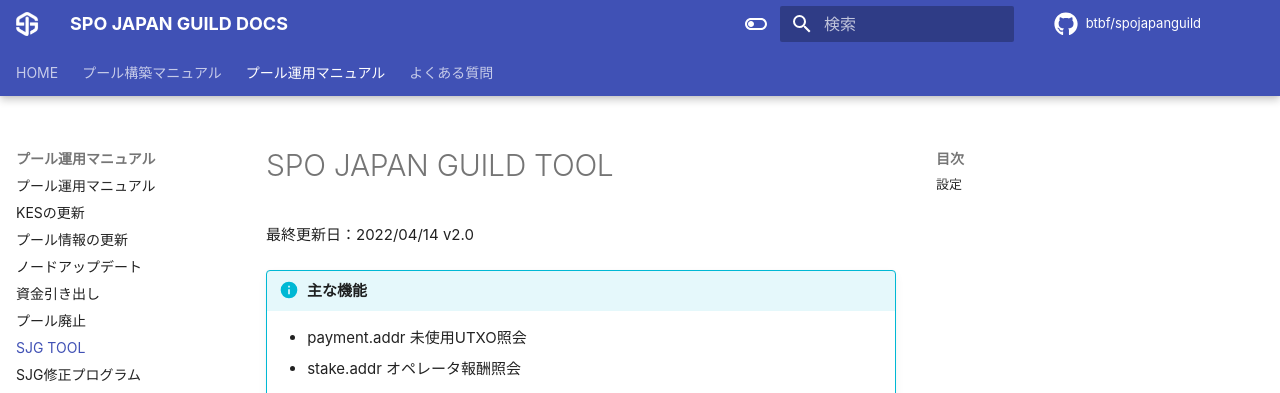
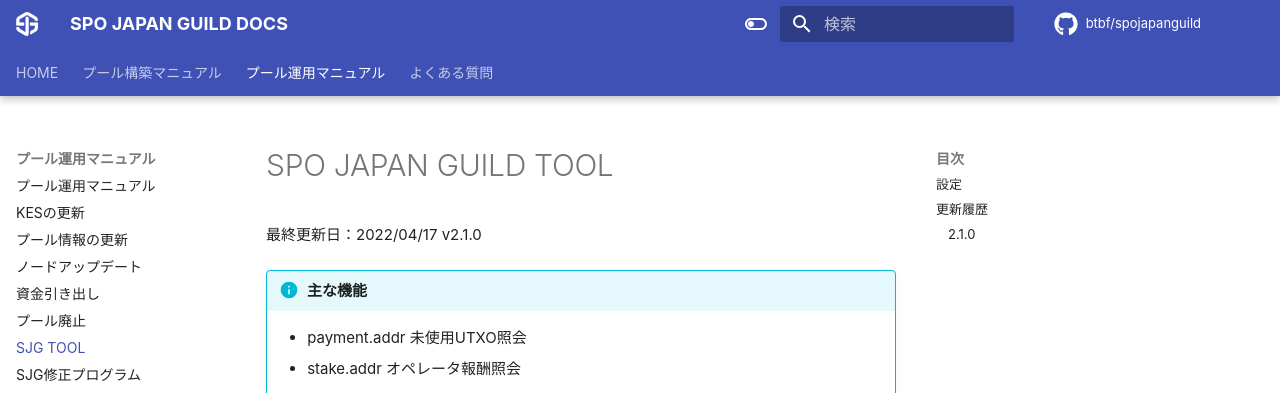
Before and after one commit to btbf/spojapanguild, an MkDocs documentation site: the page built from docs/operation/tool.md, in a window 1280 px wide and 900 px high. Shown: the top 393 px of the window. Built offline with MkDocs 1.6.1 and Material for MkDocs 9.7.7, drawn with Linux system fonts in a browser that asks for light colours; comment, search, counter and statistics services are not loaded; some of the changed text lies outside the part shown.

Commit message:
sjg Tool v2.1.0

```diff
--- a/docs/operation/tool.md
+++ b/docs/operation/tool.md
@@ -1,6 +1,6 @@
 # SPO JAPAN GUILD TOOL
 
-最終更新日：2022/04/14 v2.0
+最終更新日：2022/04/17 v2.1.0
 
 !!! info "主な機能"
     * payment.addr 未使用UTXO照会
@@ -63,3 +63,12 @@
     もしこの項目でNGが出た場合は、ディスコードでご質問ください。
 
     また、その他バグを発見した場合はGithubで[issue](https://github.com/btbf/spojapanguild/issues)を提出してください。
+
+## 更新履歴
+
+### 2.1.0
+
+!!! hint ""
+
+    * DdzFアドレスへの報酬/資金出金を許可
+    * payment.addr出金時、出金額表示単位バグを修正
```
